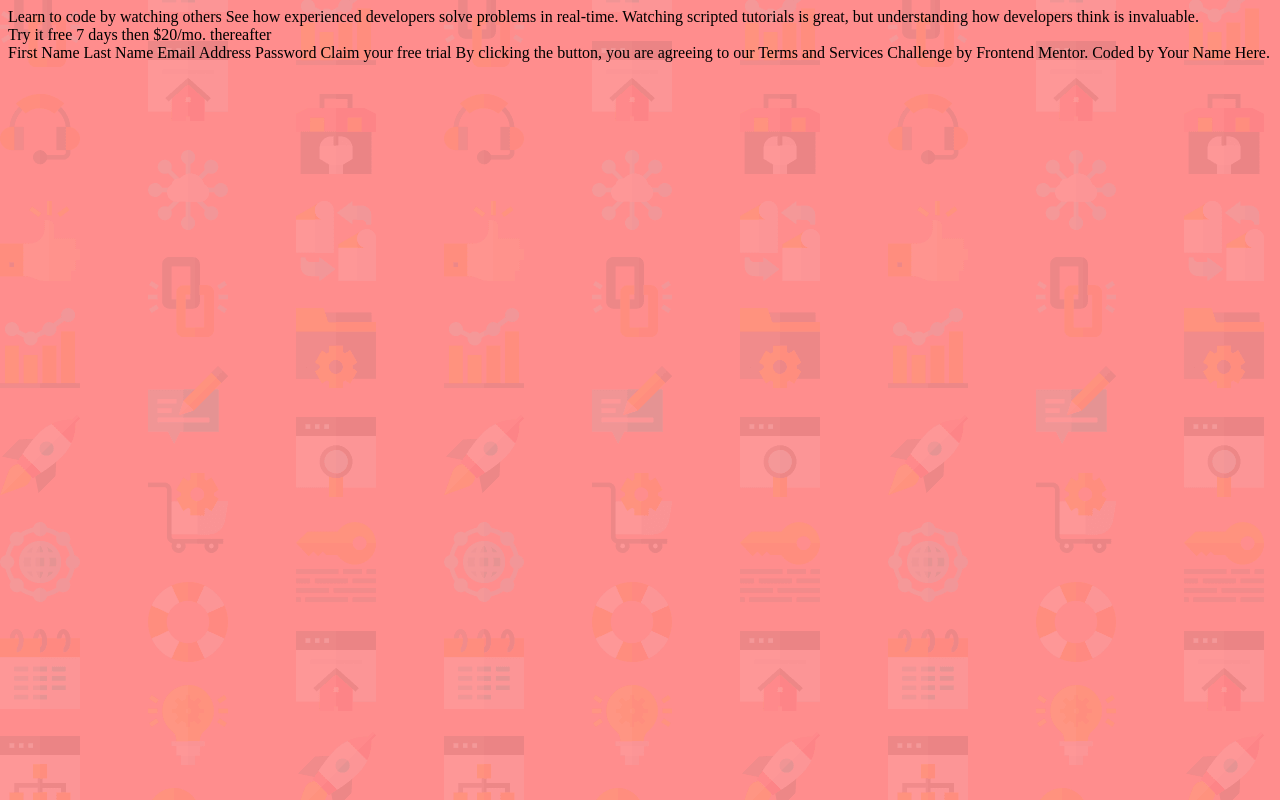
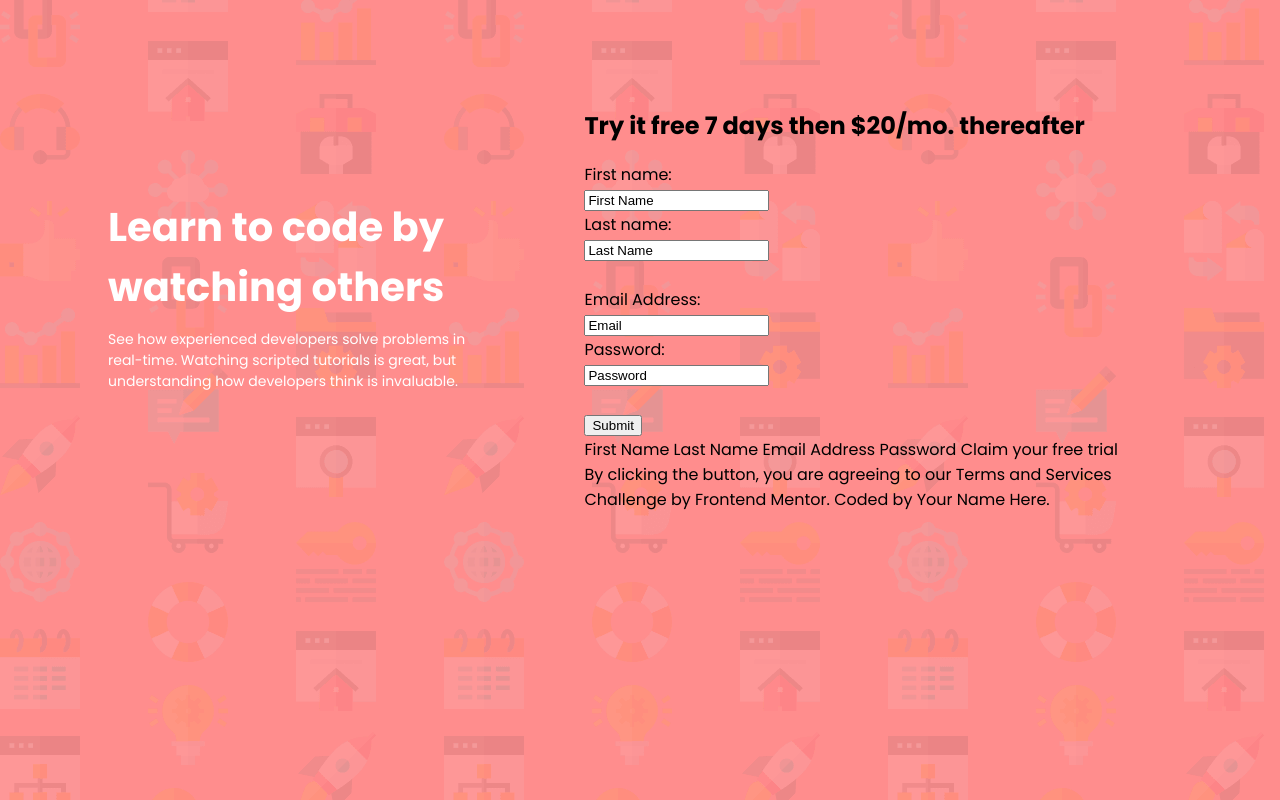
Before and after one commit to avo-png/intro-component-sign-up, a plain HTML site: page index.html in a window 1280 px wide. Drawn offline with Linux system fonts and the light colour scheme.

Commit message:
updated form box

```diff
--- a/index.html
+++ b/index.html
@@ -4,16 +4,28 @@
     <meta charset="UTF-8">
     <meta name="viewport" content="width=device-width, initial-scale=1.0">
     <link rel="stylesheet" href="style.css">
+    <link href="https://fonts.googleapis.com/css2?family=Poppins:wght@400;500;600;700&family=Roboto:ital,wght@1,300&display=swap" rel="stylesheet">
     <title>Intro Component with Sign Up</title>
 </head>
 <body>
     <main>
-        <section>Learn to code by watching others See how experienced developers solve problems in real-time. Watching scripted tutorials is great, but understanding how developers think is invaluable.
+        <section class="first">
+            <h1>Learn to code by watching others</h1>
+            <h2>See how experienced developers solve problems in real-time. Watching scripted tutorials is great, but understanding how developers think is invaluable.</h2>
         </section>
-        <section>
-            Try it free 7 days then $20/mo. thereafter
-        </section>
-        <section>
+        <section class="second">
+            <h1>Try it free 7 days then $20/mo. thereafter</h1>
+            <form action="/action_page.php">
+                <label for="fname">First name:</label><br>
+                <input type="text" id="fname" name="fname" value="First Name"><br>
+                <label for="lname">Last name:</label><br>
+                <input type="text" id="lname" name="lname" value="Last Name"><br><br>
+                <label for="fname">Email Address:</label><br>
+                <input type="text" id="email" name="email" value="Email"><br>
+                <label for="lname">Password:</label><br>
+                <input type="text" id="password" name="Password" value="Password"><br><br>
+                <input type="submit" value="Submit">
+            </form>
             <form action="">First Name Last Name Email Address Password Claim your free trial By clicking the button, you are agreeing to our Terms and Services
                 Challenge by Frontend Mentor. Coded by Your Name Here.</form>
         </section>
--- a/style.css
+++ b/style.css
@@ -1,4 +1,35 @@
 body {
     background-image: url("./bg-intro-desktop.png");
     background-color: #ff070775;
+    font-family: 'Poppins', sans-serif;
 }
+
+main {
+    display: flex;
+    justify-content: center;
+    width: 1120px;
+    height: 500px;
+    margin: 50px;
+}
+
+section {
+    display: flex;
+    flex-direction: column;
+    justify-content: center;
+    padding: 50px;
+}
+
+.first h1 {
+    font-weight: 700;
+    font-size: 40px;
+    color: #fff;
+    text-align: inherit;
+    margin-block-start: 0px;
+    margin-block-end: 0px;
+}
+
+h2 {
+    color: #fff;
+    font-size: 14px;
+    font-weight: 400;
+}
```
Also changed, not shown: 1 other file.
